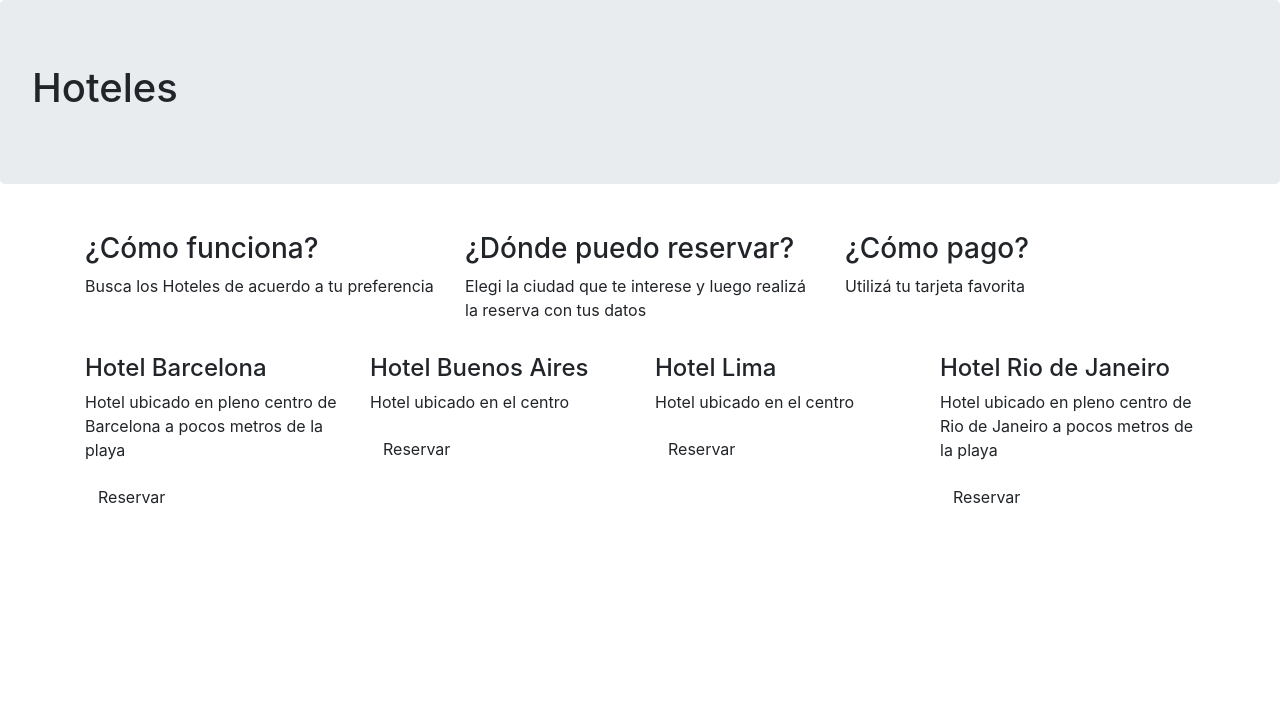
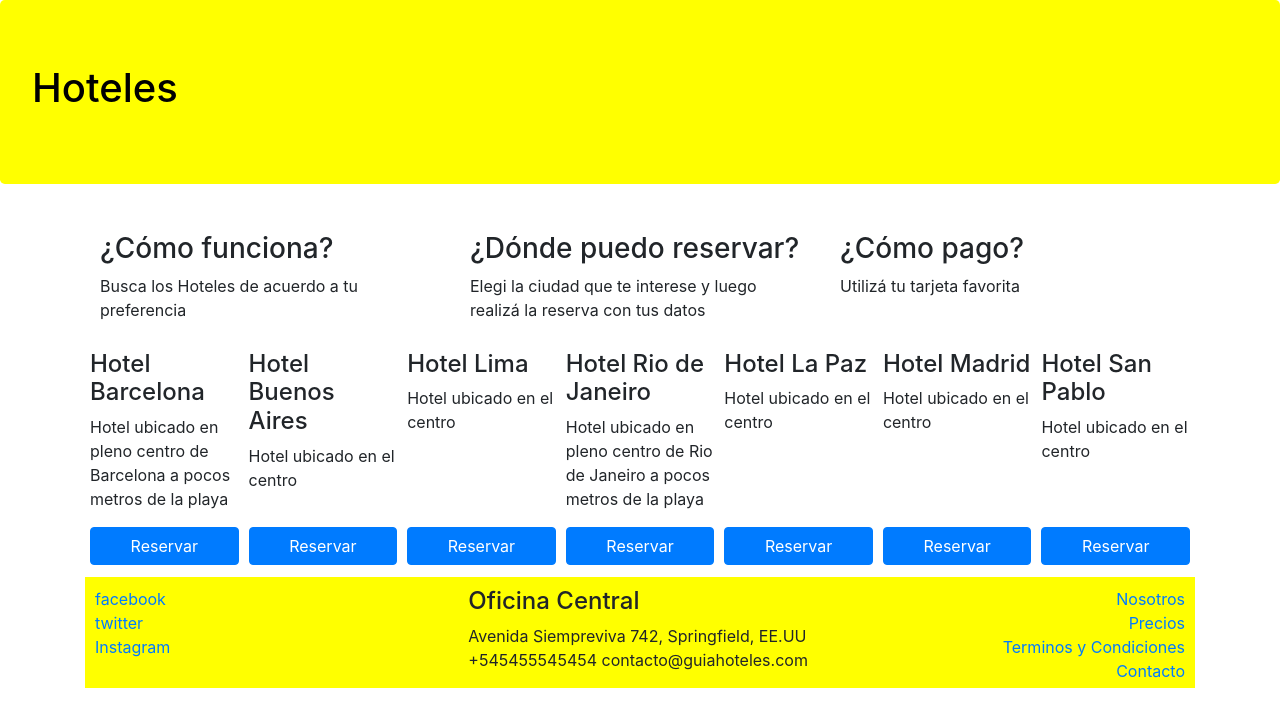
Before and after one commit to maraven/Guide-Hotels, a website: page index.html in a window 1280 px wide. Drawn offline with nearby package versions, Linux system fonts and the light colour scheme.

Commit message:
Agregamos footer y estilos con flex

```diff
--- /dev/null
+++ b/css/main.css
@@ -0,0 +1,21 @@
+.jumbotron{
+  background-color: yellow;
+  color: black;
+}
+/* para darle el mismo ancho a las tarjetas de los hoteles */
+.card-hotel{
+  /* determinamos el ancho del elemento flex-wrap */
+  /* se coloca 1 para declarar que mantenga su ancho. 2 para que pueda ocupar el doble de su ancho */
+  flex: 1 150px;
+  padding: 2px 5px 2px 5px;
+  margin-top: 10px;
+}
+.btn-reserva{
+  width: 100%;
+}
+footer{
+  padding: 10px 10px 0 10px;
+  background-color: yellow;
+  margin-top: 10px;
+  margin-bottom: 0px;
+}
--- a/index.html
+++ b/index.html
@@ -7,7 +7,7 @@
 
     <!-- Bootstrap CSS -->
     <link rel="stylesheet" href="node_modules/bootstrap/dist/css/bootstrap.min.css">
-
+		<link rel="stylesheet" href="css/main.css">
     <title>Guia Practica de Grillas</title>
   </head>
   <body>
@@ -15,7 +15,7 @@
 			<h1>Hoteles</h1>
 		</div>
 		<div class="container">
-			<div class="row">
+			<div class="d-flex">
 				<div class="col-sm-4">
 					<p>
 						<h3>¿Cómo funciona?</h3>
@@ -36,38 +36,95 @@
 				</div>
 			</div>
 
-			<div class="row">
-				<div class="col-sm-3">
-					<p>
+			<div class="d-flex flex-wrap">
+				<div class="card-hotel d-flex flex-column justify-content-between">
+					<div>
 						<h4>Hotel Barcelona</h4>
 						<p>Hotel ubicado en pleno centro de Barcelona a pocos metros de la playa</p>
-						<button class="btn">Reservar</button>
-					</p>
+					</div>
+					<div>
+						<button class="btn btn-primary btn-reserva">Reservar</button>
+					</div>
 				</div>
-				<div class="col-sm-3">
-					<p>
+				<div class="card-hotel d-flex flex-column justify-content-between">
+					<div>
 						<h4>Hotel Buenos Aires</h4>
 						<p>Hotel ubicado en el centro</p>
-						<button class="btn">Reservar</button>
-					</p>
+					</div>
+					<div>
+						<button class="btn btn-primary btn-reserva">Reservar</button>
+					</div>
 				</div>
-				<div class="col-sm-3">
-					<p>
+				<div class="card-hotel d-flex flex-column justify-content-between">
+					<div>
 						<h4>Hotel Lima</h4>
 						<p>Hotel ubicado en el centro</p>
-						<button class="btn">Reservar</button>
-					</p>
+					</div>
+					<div>
+						<button class="btn btn-primary btn-reserva">Reservar</button>
+					</div>
 				</div>
-				<div class="col-sm-3">
-					<p>
+				<div class="card-hotel d-flex flex-column justify-content-between">
+					<div>
 						<h4>Hotel Rio de Janeiro</h4>
 						<p>Hotel ubicado en pleno centro de Rio de Janeiro a pocos metros de la playa</p>
-						<button class="btn">Reservar</button>
-					</p>
+					</div>
+					<div>
+						<button class="btn btn-primary btn-reserva">Reservar</button>
+					</div>
+				</div>
+				<div class="card-hotel d-flex flex-column justify-content-between">
+					<div>
+						<h4>Hotel La Paz</h4>
+						<p>Hotel ubicado en el centro</p>
+					</div>
+					<div>
+						<button class="btn btn-primary btn-reserva">Reservar</button>
+					</div>
+				</div>
+				<div class="card-hotel d-flex flex-column justify-content-between">
+					<div>
+						<h4>Hotel Madrid</h4>
+						<p>Hotel ubicado en el centro</p>
+					</div>
+					<div>
+						<button class="btn btn-primary btn-reserva">Reservar</button>
+					</div>
+				</div>
+				<div class="card-hotel d-flex flex-column justify-content-between">
+					<div>
+						<h4>Hotel San Pablo</h4>
+						<p>Hotel ubicado en el centro</p>
+					</div>
+					<div>
+						<button class="btn btn-primary btn-reserva">Reservar</button>
+					</div>
+				</div>
+		</div>
+
+		<footer>
+			<div class="row">
+				<div class="col-sm-4 d-flex flex-column">
+					<a href="https://www.facebook.com/">facebook</a>
+					<a href="https://www.twitter.com/">twitter</a>
+					<a href="https://www.instagram.com/">Instagram</a>
+				</div>
+				<div class="col-sm-4">
+					<address>
+						<h4>Oficina Central</h4>
+						Avenida Siempreviva 742, Springfield, EE.UU
+						+545455545454
+						contacto@guiahoteles.com
+					</address>
+				</div>
+				<div class="col-sm-4 d-flex flex-column align-items-end">
+					<a href="#">Nosotros</a>
+					<a href="#">Precios</a>
+					<a href="#">Terminos y Condiciones</a>
+					<a href="#">Contacto</a>
 				</div>
 			</div>
-		</div>
-
+		</footer>
     <!-- Optional JavaScript -->
     <!-- jQuery first, then Popper.js, then Bootstrap JS -->
     <script src="node_modules/jquery/dist/jquery.min.js"></script>
```
